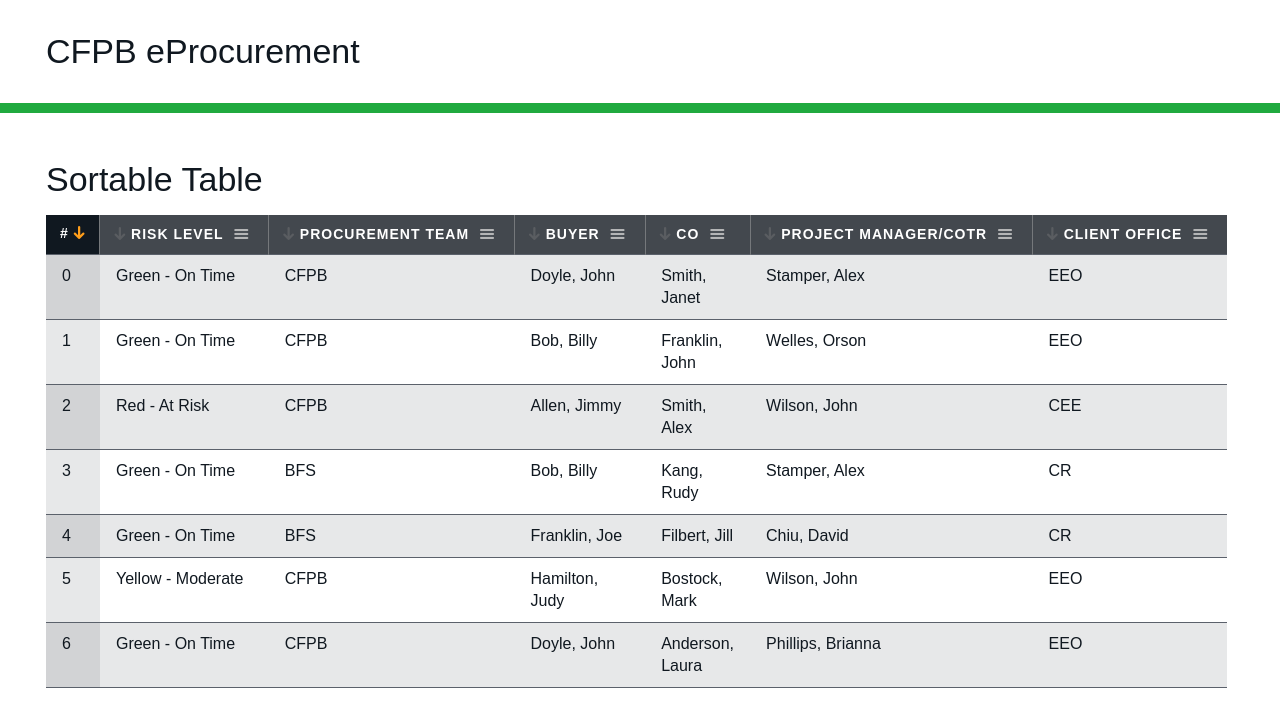
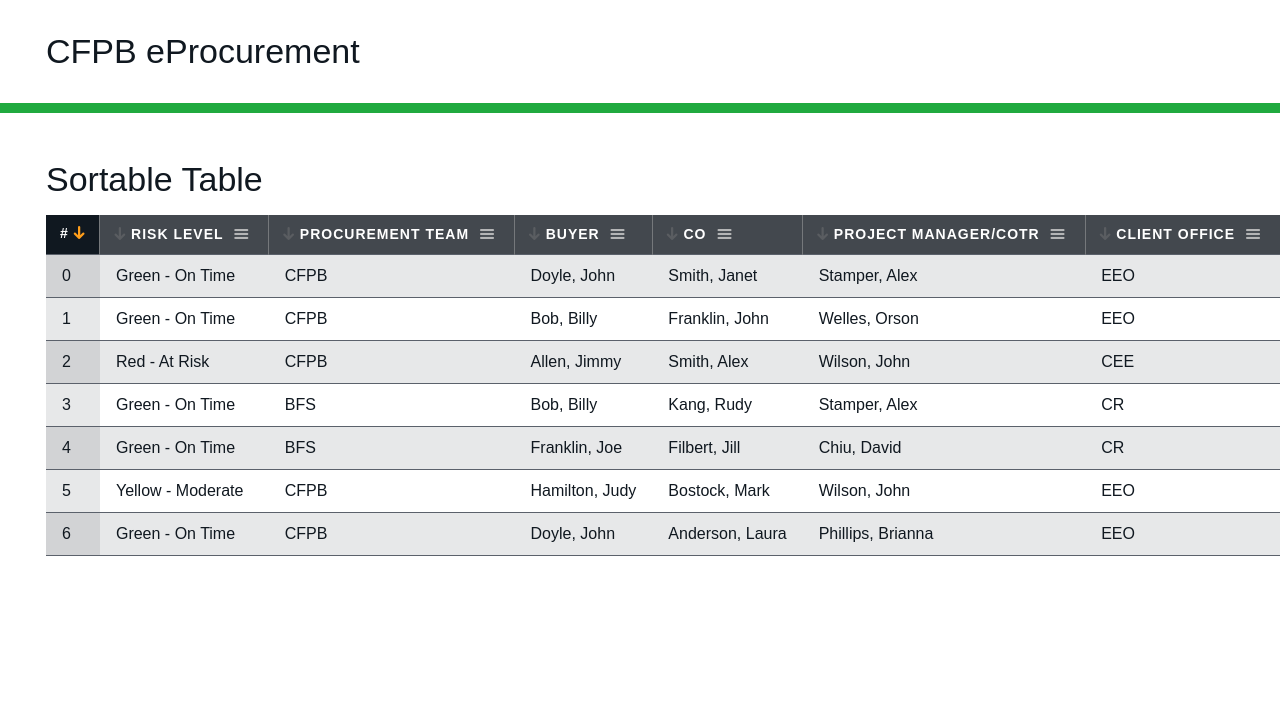
Before and after one commit to 18F/cfpb-eprocurement, a Jekyll site: the page built from components/index.html, in a window 1280 px wide. Shown: the top 727 px of the page. Built offline with Jekyll 4.4.1, drawn with Linux system fonts in a browser that asks for light colours.

Commit message:
add .nowrap class

```diff
--- a/_sass/_base.scss
+++ b/_sass/_base.scss
@@ -1,3 +1,7 @@
 @import 'layout';
 @import 'palette';
 @import 'components/all';
+
+.nowrap {
+  white-space: nowrap;
+}
```
